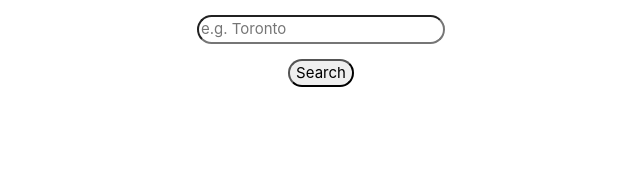
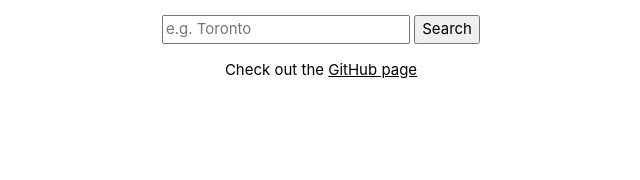
Before and after one commit to NimbusSkye/nimbusskye.github.io, a plain HTML site: page index.html in a window 1280 px wide. Shown: the whole page, without its empty margins (319-959 px from the left). Drawn offline with nearby package versions, Linux system fonts and the light colour scheme; no server answers.

Commit message:
updated search bar

```diff
--- a/css/style.css
+++ b/css/style.css
@@ -26,7 +26,7 @@ body {
 }
 
 input {
-  border-radius: 1rem;
+  /* border-radius: 1rem; */
   margin: 1rem 0 0 0
 }
 
--- a/index.html
+++ b/index.html
@@ -12,8 +12,11 @@
     <title>Dashboard</title>
 </head>
 <body>
-    <input class="search" type="text" placeholder="e.g. Toronto">
-    <input class="submit" type="submit" value="Search">
+    <div>
+        <input class="search" type="text" placeholder="e.g. Toronto">
+        <input class="submit" type="submit" value="Search">
+    </div>
+    <p>Check out the <a href="https://github.com/NimbusSkye/dashboard" target="_blank">GitHub page</a></p>
     <h2 class='error'></h2>
     <div class='container'>
     <br><br>
```
